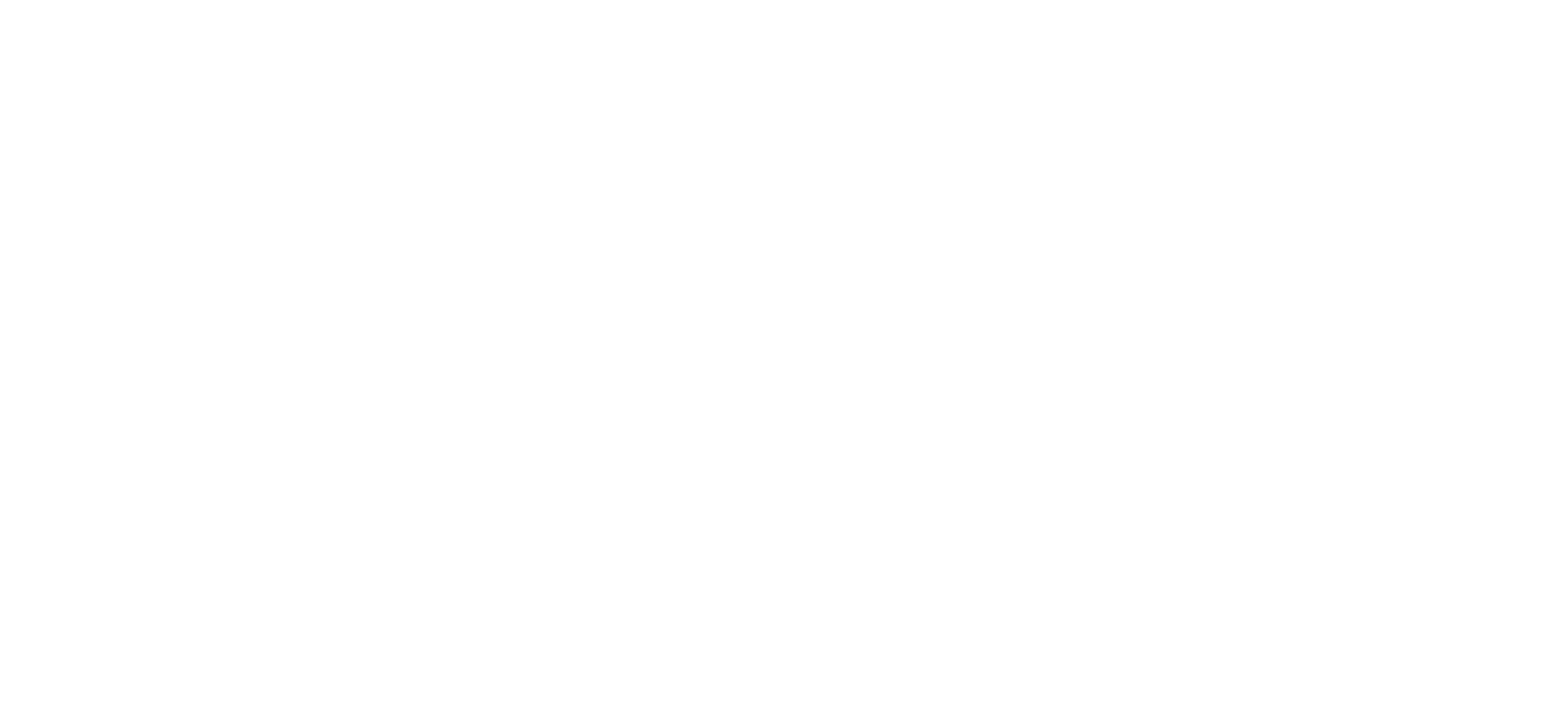
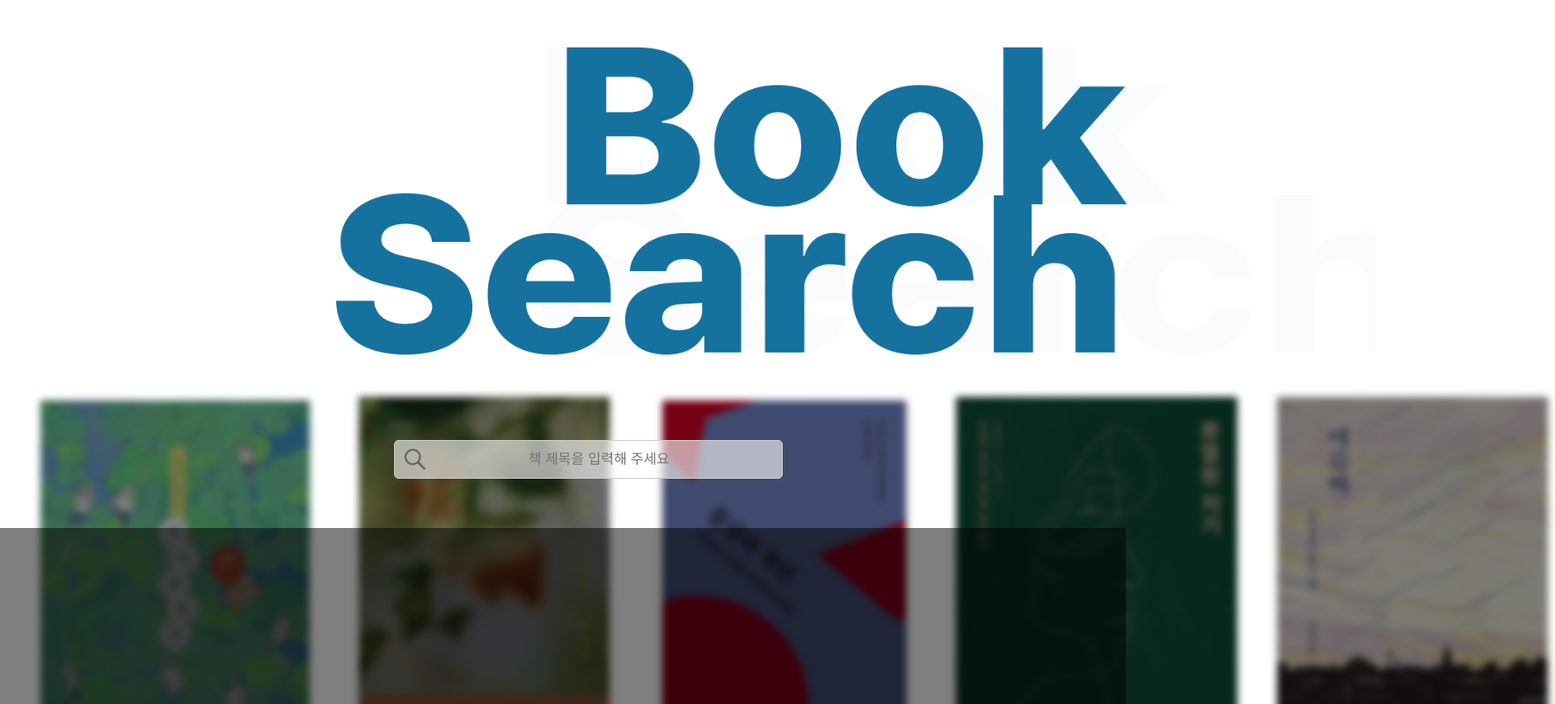
Before and after one commit to kimyena0602/2025-MIVEN-ITSHOW-front, a React (Create React App) app: page /booksearch in a window 1280 px wide. Before the commit this address had no page. Shown: the top 800 px of the page at 88% size, 1768 px wide, since content can reach past the window. Built offline with nearby package versions, Linux system fonts and the light colour scheme.

Commit message:
✨ [feat] : module.css 수정 (BookSearch 부분), 라우터 추가

```diff
--- a/src/App.jsx
+++ b/src/App.jsx
@@ -6,6 +6,7 @@
 import MyPage from "./pages/MyPage";
 import "./global.css";
 import Home from "./pages/Home";
+import BookSearch from "./pages/BookSearch";
 
 function App() {
   return (
@@ -16,7 +17,8 @@
           <Route path="/mypageheader" element={<MyPageHeader />} />
           <Route path="/mypage" element={<MyPage />} />
           <Route path="/Home" element={<Home />} />
-          <Route path="/signup" element={<SignUp /> } />
+          <Route path="/signup" element={<SignUp />} />
+          <Route path="/booksearch" element={<BookSearch />} />
         </Routes>
       </Router>
     </CoverColorProvider>
--- a/src/pages/BookSearch.jsx
+++ b/src/pages/BookSearch.jsx
@@ -1,43 +1,42 @@
-import React, { useState } from 'react';
-import BookCard from '../components/BookCard';
-import booksData from '../data/book.json';
-import '../styles/BookSearch.css';
+import React, { useState } from "react";
+import BookCard from "../components/BookCard";
+import booksData from "../data/book.json";
+import styles from "../styles/BookSearch.module.css";
 
 const BookSearch = () => {
-  const [query, setQuery] = useState('');
+  const [query, setQuery] = useState("");
 
-  const hasQuery = query.trim() !== '';
-  const filteredBooks = booksData.filter(book =>
+  const hasQuery = query.trim() !== "";
+  const filteredBooks = booksData.filter((book) =>
     book.title.toLowerCase().includes(query.toLowerCase())
   );
 
   return (
-    <div className="booksearch-container">
+    <div className={styles.booksearchContainer}>
       {/* 상단 이미지: 항상 표시 */}
       <img
         src="/assets/images/Book Search.png"
         alt="Book Search"
-        className="booksearch-top-image"
+        className={styles.booksearchTopImage}
       />
-
 
       <img
         src="/assets/images/Book Search2.png"
         alt="Book Search 2"
-        className="booksearch-top-image2"
+        className={styles.booksearchTopImage2}
       />
 
       {/* 검색창 - 항상 하나 */}
-      <div className="booksearch-input-container">
-        <div className="search-input-wrapper">
+      <div className={styles.booksearchInputContainer}>
+        <div className={styles.searchInputWrapper}>
           <img
             src="/assets/images/search-icon.png"
             alt="Search Icon"
-            className="search-icon"
+            className={styles.searchIcon}
           />
           <input
             type="text"
-            className="booksearch-input"
+            className={styles.booksearchInput}
             placeholder="책 제목을 입력해 주세요"
             value={query}
             onChange={(e) => setQuery(e.target.value)}
@@ -48,23 +47,33 @@
       {/* 배경 흐림 + 딤처리 (검색어 없을 때) */}
       {!hasQuery && (
         <>
-          <div className="book-grid blurred">
+          <div className={styles.bookGrid + " " + styles.blurred}>
             {booksData.map((book, idx) => (
-              <BookCard key={idx} image={book.image} title={book.title} author={book.author} />
+              <BookCard
+                key={idx}
+                image={book.image}
+                title={book.title}
+                author={book.author}
+              />
             ))}
           </div>
-          <div className="dim-overlay"></div>
+          <div className={styles.dimOverlay}></div>
         </>
       )}
 
       {/* 검색어 있을 때 결과 출력 */}
       {hasQuery && (
-        <div className="results-grid">
+        <div className={styles.resultsGrid}>
           {filteredBooks.map((book, idx) => (
-            <BookCard key={idx} image={book.image} title={book.title} author={book.author} />
+            <BookCard
+              key={idx}
+              image={book.image}
+              title={book.title}
+              author={book.author}
+            />
           ))}
           {filteredBooks.length === 0 && (
-            <p className="no-results-text">검색 결과가 없습니다.</p>
+            <p className={styles.noResultsText}>검색 결과가 없습니다.</p>
           )}
         </div>
       )}
--- a/src/styles/BookSearch.css
+++ b/src/styles/BookSearch.module.css
@@ -1,21 +1,21 @@
-.booksearch-container {
+.booksearchContainer {
   min-height: 100vh;
   background-color: white;
   position: relative;
   padding-top: 400px;
 }
 
-.booksearch-top-image2 {
+.booksearchTopImage2 {
   position: absolute;
   top: 53px;
   left: 48%;
   width: 950px;
   height: 350px;
-  z-index: 9; /* 아래쪽으로 겹치게 */
-  opacity: 0.2; /* 살짝 투명하게 겹쳐보이도록 */
+  z-index: 9;
+  opacity: 0.2;
 }
 
-.booksearch-top-image {
+.booksearchTopImage {
   position: absolute;
   top: 53px;
   left: 65%;
@@ -25,8 +25,8 @@
   z-index: 10;
 }
 
-.book-grid,
-.results-grid {
+.bookGrid,
+.resultsGrid {
   display: grid;
   grid-template-columns: repeat(5, 1fr);
   gap: 3rem 2rem;
@@ -37,10 +37,11 @@
   place-items: center;
 }
 
-.book-card {
+.bookCard {
   margin: 0.5rem;
 }
-.book-card-image {
+
+.bookCardImage {
   width: 80px;
   height: 120px;
   object-fit: cover;
@@ -51,7 +52,7 @@
   filter: blur(4px) brightness(0.5);
 }
 
-.dim-overlay {
+.dimOverlay {
   position: absolute;
   top: 600px;
   left: 0;
@@ -61,9 +62,8 @@
   z-index: 5;
 }
 
-
-.booksearch-input-container,
-.search-input-container {
+.booksearchInputContainer,
+.searchInputContainer {
   position: absolute;
   top: 500px;
   left: 50%;
@@ -74,13 +74,12 @@
   justify-content: center;
 }
 
-
-.search-input-wrapper {
+.searchInputWrapper {
   position: relative;
   width: 24rem;
 }
 
-.search-icon {
+.searchIcon {
   position: absolute;
   top: 50%;
   left: 0.75rem;
@@ -91,8 +90,8 @@
   z-index: 10;
 }
 
-.booksearch-input,
-.search-input {
+.booksearchInput,
+.searchInput {
   width: 100%;
   padding: 0.75rem 1rem 0.75rem 2.5rem;
   border-radius: 5px;
@@ -105,7 +104,7 @@
   text-align: center;
 }
 
-.search-results {
+.searchResults {
   position: absolute;
   inset: 0;
   background-color: white;
@@ -113,7 +112,7 @@
   padding-top: 600px;
 }
 
-.no-results-text {
+.noResultsText {
   grid-column: span 5;
   text-align: center;
   color: #6b7280;
```
